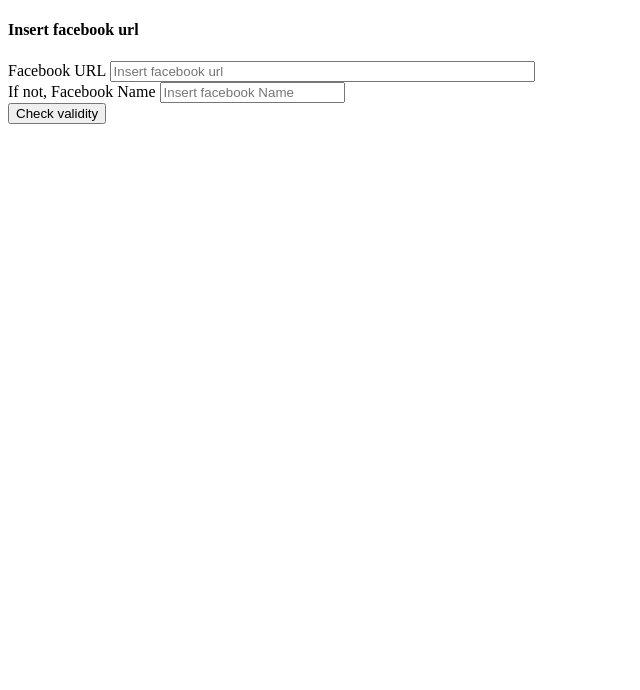
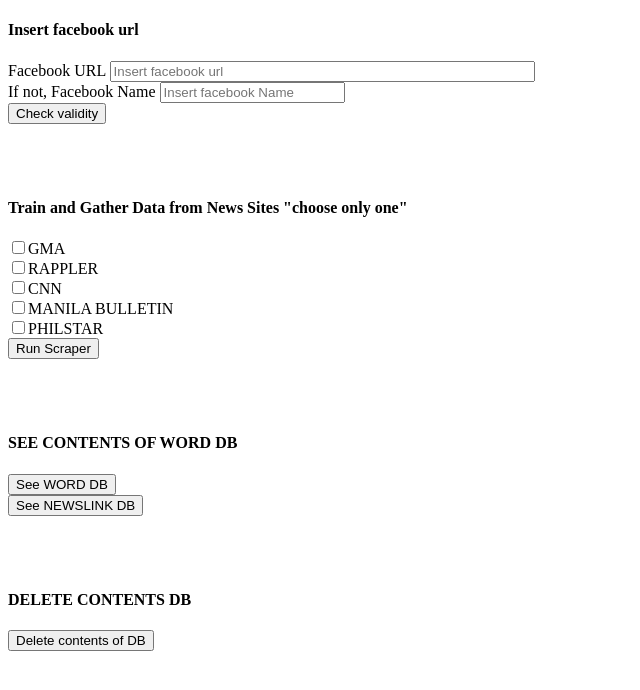
Before and after one commit to alexiss03/news-reliability, a Flask app: page /input in a window 1280 px wide. Shown: the top 690 px of the page, without its empty margins (0-640 px from the left). Run offline with Flask 2, Linux system fonts and the light colour scheme.

Commit message:
Added views for scraping data and seeing database contents

```diff
--- a/templates/input.html
+++ b/templates/input.html
@@ -11,5 +11,32 @@
 			<br>
 			<input type="submit" value="Check validity">
 		</form>
+
+
+		<br><br><br>
+		<h4> Train and Gather Data from News Sites "choose only one"</h4>
+		<form action="http://localhost:5000/scrape" method="post">
+			<input type="checkbox" value="GMA" name="channel"/>GMA <br>
+			<input type="checkbox" value="RAPPLER" name="channel"/>RAPPLER<br>
+			<input type="checkbox" value="CNN" name="channel"/>CNN<br>
+			<input type="checkbox" value="MANILABULLETIB" name="channel"/>MANILA BULLETIN<br>
+			<input type="checkbox" value="PHILSTAR" name="channel"/>PHILSTAR<br>
+			<input type="submit" value="Run Scraper">
+		</form>
+
+		<br><br><br>
+		<h4> SEE CONTENTS OF WORD DB</h4>
+		<form action="http://localhost:5000/selectworddb" method="post">
+			<input type="submit" value="See WORD DB">
+		</form>
+		<form action="http://localhost:5000/selectnewslinkdb" method="post">
+			<input type="submit" value="See NEWSLINK DB">
+		</form>
+
+		<br><br><br>
+		<h4> DELETE CONTENTS DB</h4>
+		<form action="http://localhost:5000/deletedb" method="post">
+			<input type="submit" value="Delete contents of DB">
+		</form>
 	</body>
 </html>
```
